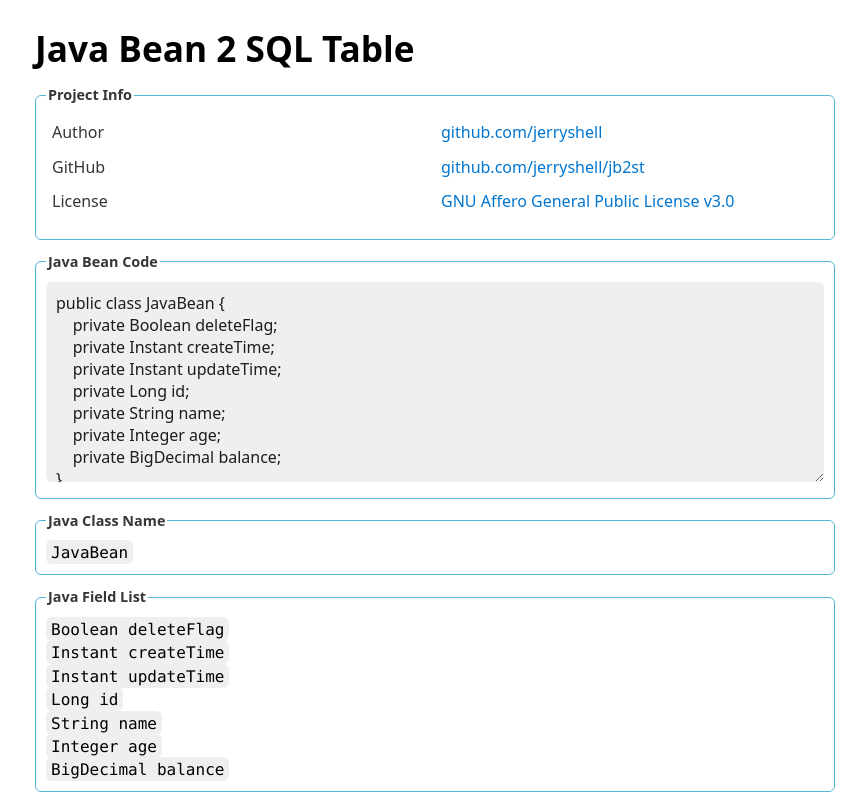
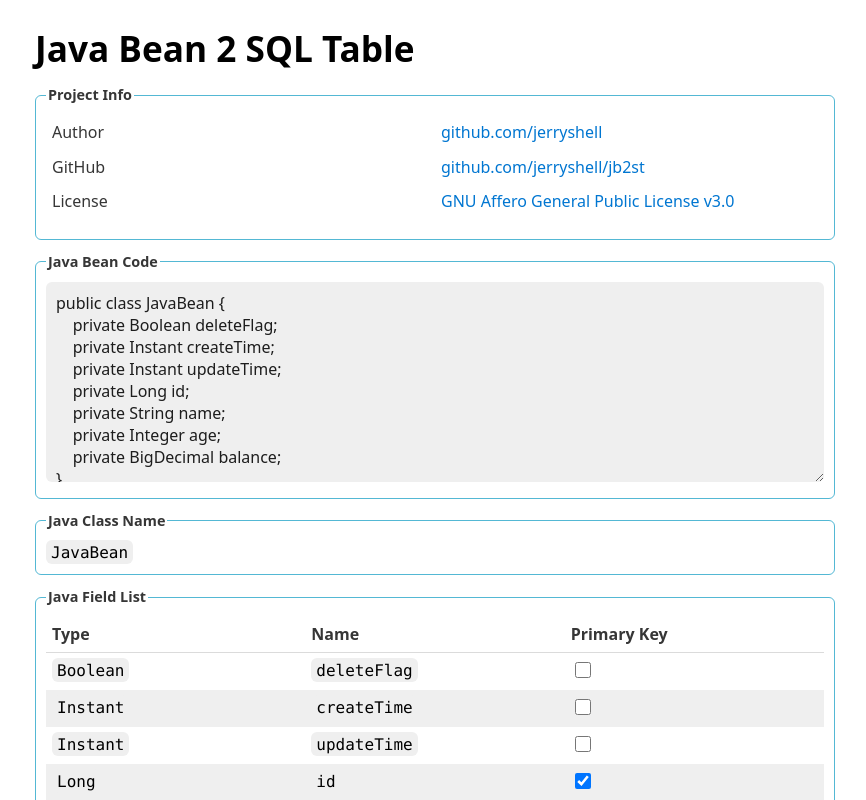
Before and after one commit to jerryshell/jb2st, a React (Vite) app: page / in a window 1280 px wide. Shown: the top 800 px of the page, without its empty margins (205-1071 px from the left). Built offline with nearby package versions, Linux system fonts and the light colour scheme.

Commit message:
Custom Primary Key

```diff
--- a/src/App.tsx
+++ b/src/App.tsx
@@ -70,9 +70,12 @@ function App() {
                 .map((javaFieldLine) => {
                     const javaFieldMatchResult = javaFieldLine.match(/private (\w+) (\w+);/)
                     if (javaFieldMatchResult) {
+                        const javaFieldType = javaFieldMatchResult[1]
+                        const javaFieldName = javaFieldMatchResult[2]
                         return {
-                            type: javaFieldMatchResult[1],
-                            name: javaFieldMatchResult[2],
+                            type: javaFieldType,
+                            name: javaFieldName,
+                            primaryKeyFlag: javaFieldName === 'id',
                         } as JavaField
                     }
                     return null
@@ -90,7 +93,7 @@ function App() {
             return {
                 type: javaType2SqlType(javaField.type),
                 name: camelCase2SnakeCase(javaField.name),
-                primaryKeyFlag: javaField.name === 'id',
+                primaryKeyFlag: javaField.primaryKeyFlag,
             } as SqlField
         })
         setSqlFieldList(sqlFieldList)
@@ -111,6 +114,19 @@ function App() {
         sqlTableStr += '\n);'
         setSqlTableStr(sqlTableStr)
     }, [sqlFieldList])
+
+    const updateJavaFieldPrimaryKeyFlag = (javaFieldName: string, primaryKeyFlag: boolean) => {
+        const newJavaFieldList = javaFieldList.map((javaField) => {
+            if (javaField.name === javaFieldName) {
+                return {
+                    ...javaField,
+                    primaryKeyFlag: primaryKeyFlag,
+                }
+            }
+            return javaField
+        })
+        setJavaFieldList(newJavaFieldList)
+    }
 
     const copySqlTableStr2Clipboard = () => {
         window.navigator.clipboard.writeText(sqlTableStr).then(r => {
@@ -140,13 +156,38 @@ function App() {
 
             <fieldset>
                 <legend>Java Field List</legend>
-                {javaFieldList.map((javaField) => {
-                    return (
-                        <div key={javaField.name}>
-                            <code>{javaField.type} {javaField.name}</code>
-                        </div>
-                    )
-                })}
+                <table>
+                    <thead>
+                    <tr>
+                        <th>Type</th>
+                        <th>Name</th>
+                        <th>Primary Key</th>
+                    </tr>
+                    </thead>
+                    <tbody>
+                    {javaFieldList.map((javaField) => {
+                        return (
+                            <tr key={javaField.name}>
+                                <td>
+                                    <code>{javaField.type}</code>
+                                </td>
+                                <td>
+                                    <code>{javaField.name}</code>
+                                </td>
+                                <td>
+                                    <input
+                                        type="checkbox"
+                                        checked={javaField.primaryKeyFlag}
+                                        onChange={e => {
+                                            updateJavaFieldPrimaryKeyFlag(javaField.name, e.target.checked)
+                                        }}
+                                    />
+                                </td>
+                            </tr>
+                        )
+                    })}
+                    </tbody>
+                </table>
             </fieldset>
 
             <fieldset>
--- a/src/interfaces/JavaField.tsx
+++ b/src/interfaces/JavaField.tsx
@@ -1,4 +1,5 @@
 export default interface JavaField {
     type: string
     name: string
+    primaryKeyFlag: boolean
 }
```
